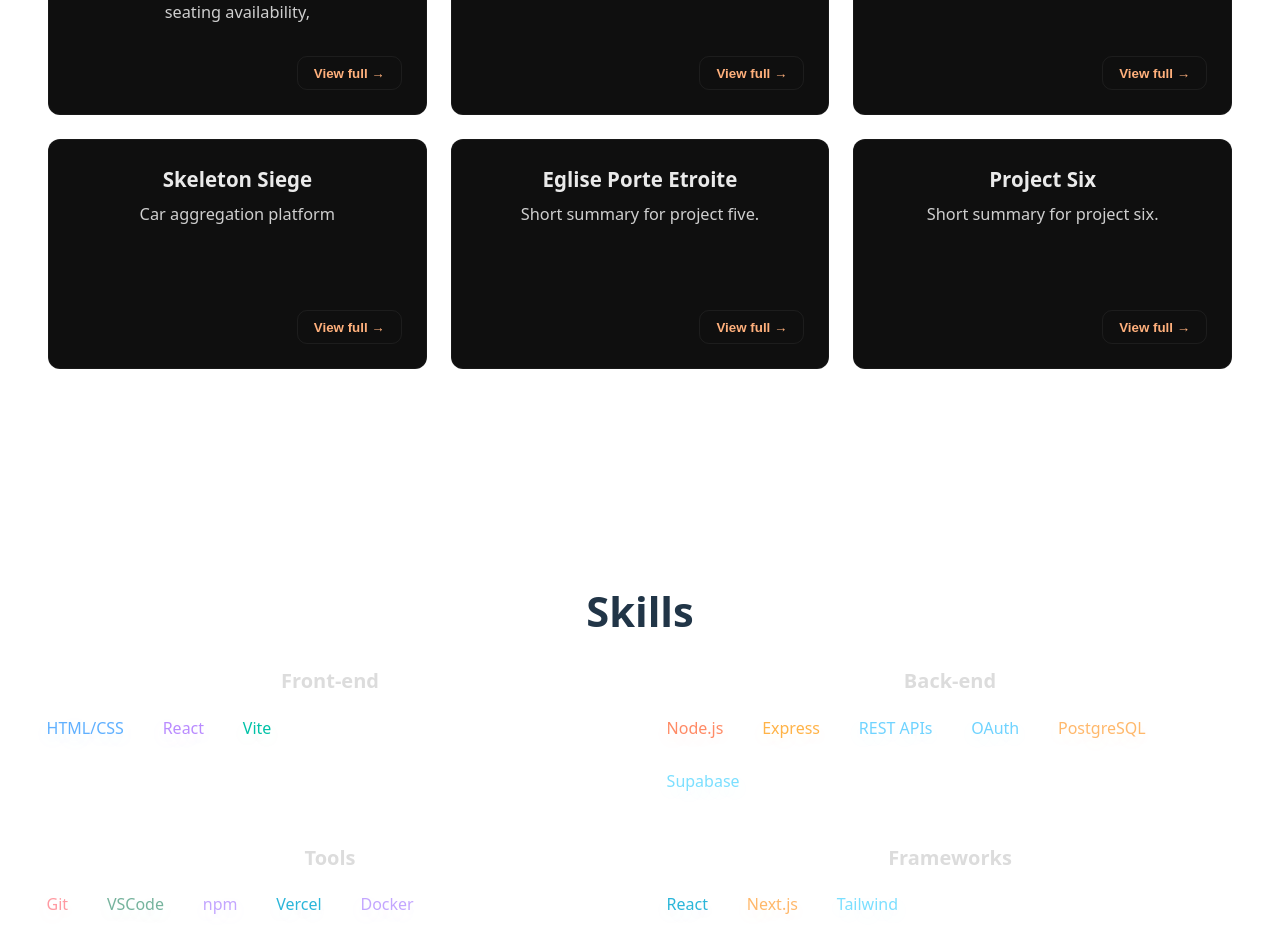
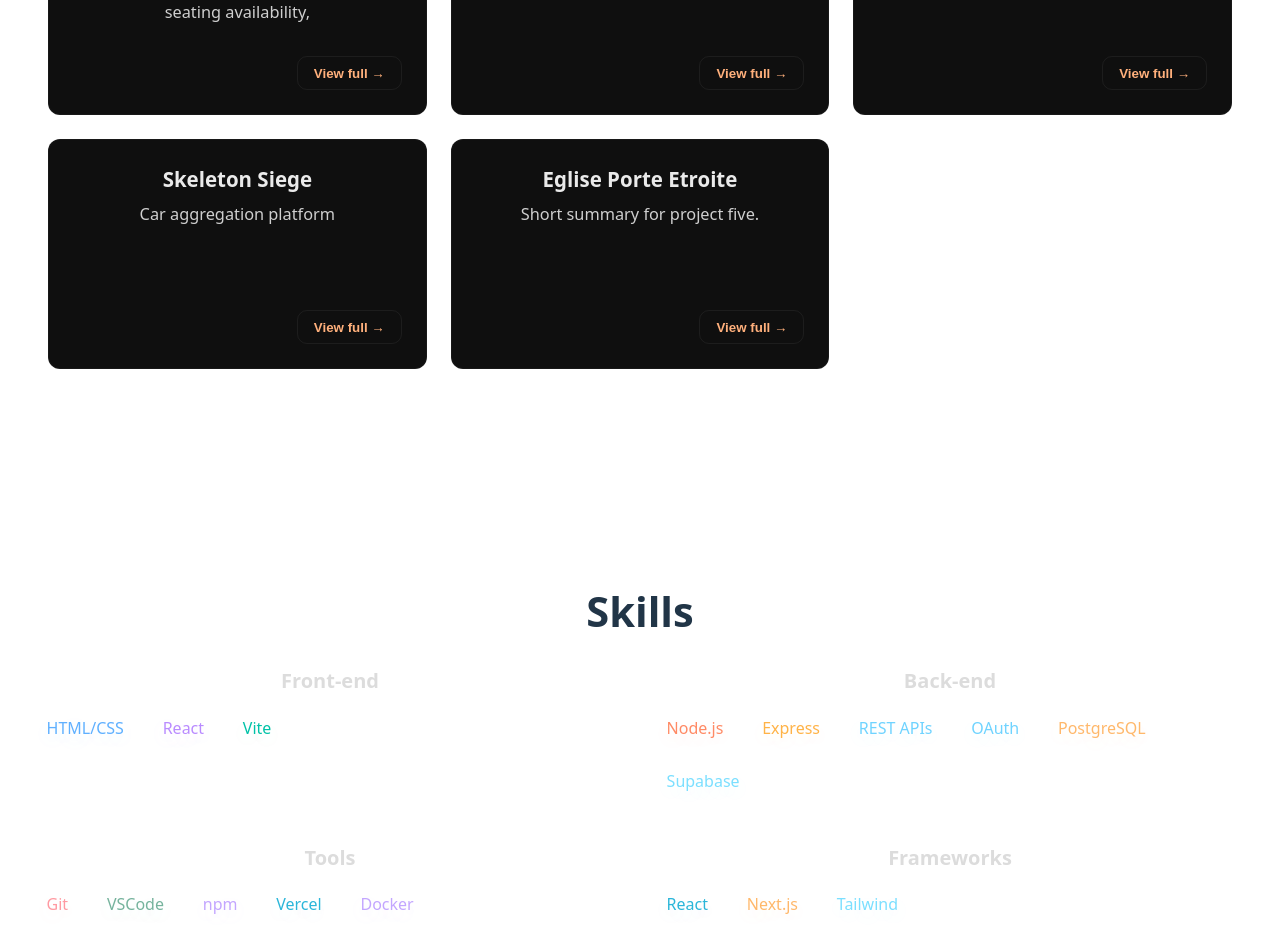
Before and after one commit to JyhnoCharles/portfolio, a React (Vite) app: page / in a window 1280 px wide. Shown: the part 1860-2796 px from the top of the page. Built offline with nearby package versions, Linux system fonts and the light colour scheme.

Commit message:
Refactored

```diff
--- a/src/App.jsx
+++ b/src/App.jsx
@@ -23,12 +23,12 @@ function App() {
   }, []);
 
   const projectsData = [
-    { title: 'Ticket Theater Manager', company: 'Actindo AG', summary: 'Manages season ticket operations by overseeing reservations, coordinating seating availability, ', details: 'Manages season ticket operations by overseeing reservations, coordinating seating availability, handling customer accounts, and ensuring a smooth experience for recurring patrons.' },
-    { title: 'Social media Manager', company: 'Megafreight Services', summary: 'Multiple NetSuite API integrations.', details: 'Designed and implemented NetSuite SOAP/REST integrations to sync orders, inventory and invoices across systems.' },
-    { title: 'Path-Following/Steering Simulation', company: 'Switch Telecom', summary: 'VoIP switchboard solution', details: 'Built a hosted Asterisk-based switchboard with multi-tenant routing, monitoring and failover.' },
-    { title: 'Skeleton Siege', company: 'Nift', summary: 'Car aggregation platform', details: 'Co-founded and built an aggregator site to help buyers compare dealers and offers.' },
-    { title: 'Eglise Porte Etroite', company: 'Company X', summary: 'Short summary for project five.', details: 'Long form details for project five go here.' },
-    { title: 'Project Six', company: 'Company Y', summary: 'Short summary for project six.', details: 'Long form details for project six go here.' }
+    { title: 'Ticket Theater Manager', summary: 'Manages season ticket operations by overseeing reservations, coordinating seating availability, ', details: 'Manages season ticket operations by overseeing reservations, coordinating seating availability, handling customer accounts, and ensuring a smooth experience for recurring patrons.' },
+    { title: 'Social media Manager', summary: 'Multiple NetSuite API integrations.', details: 'Designed and implemented NetSuite SOAP/REST integrations to sync orders, inventory and invoices across systems.' },
+    { title: 'Path-Following/Steering Simulation', summary: 'VoIP switchboard solution', details: 'Built a hosted Asterisk-based switchboard with multi-tenant routing, monitoring and failover.' },
+    { title: 'Skeleton Siege', summary: 'Car aggregation platform', details: 'Co-founded and built an aggregator site to help buyers compare dealers and offers.' },
+    { title: 'Eglise Porte Etroite', summary: 'Short summary for project five.', details: 'Long form details for project five go here.' },
+
   ];
 
   const [selectedProject, setSelectedProject] = useState(null);
```
